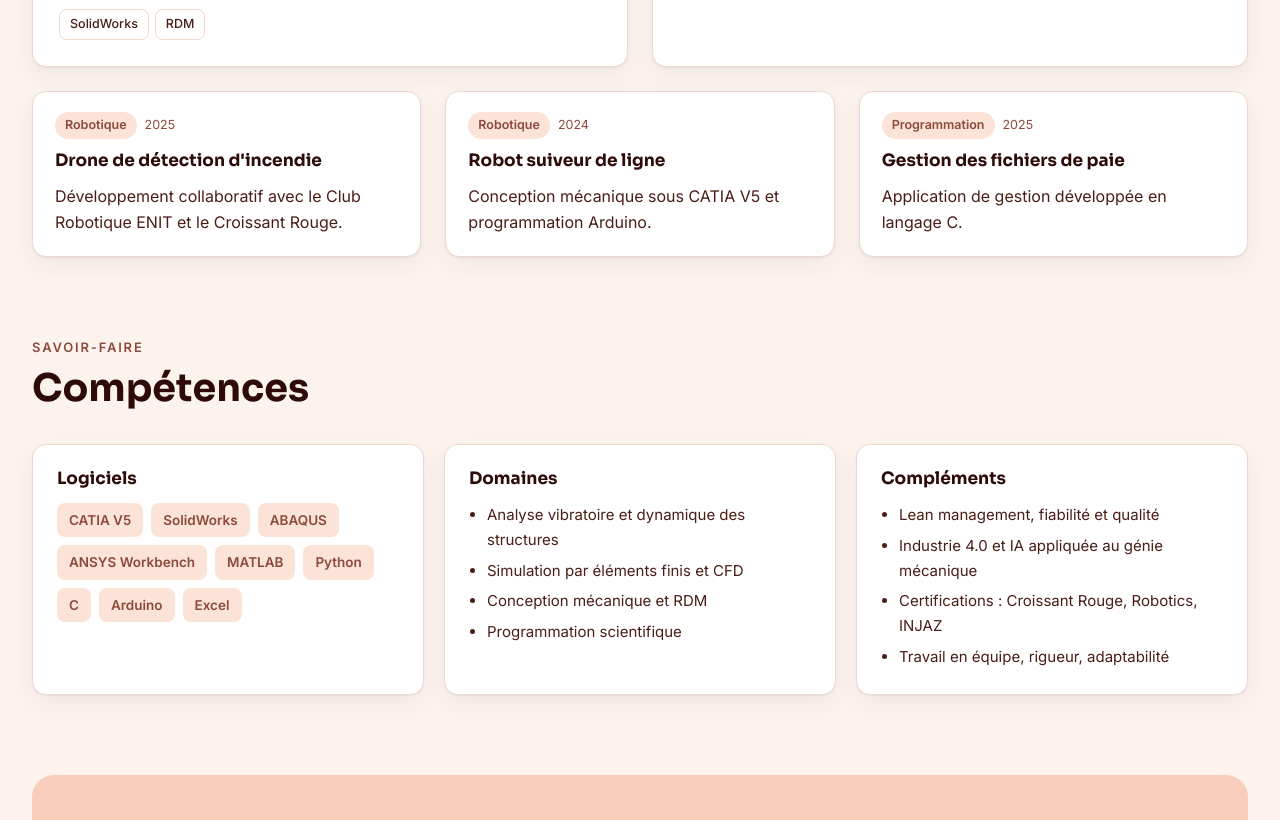
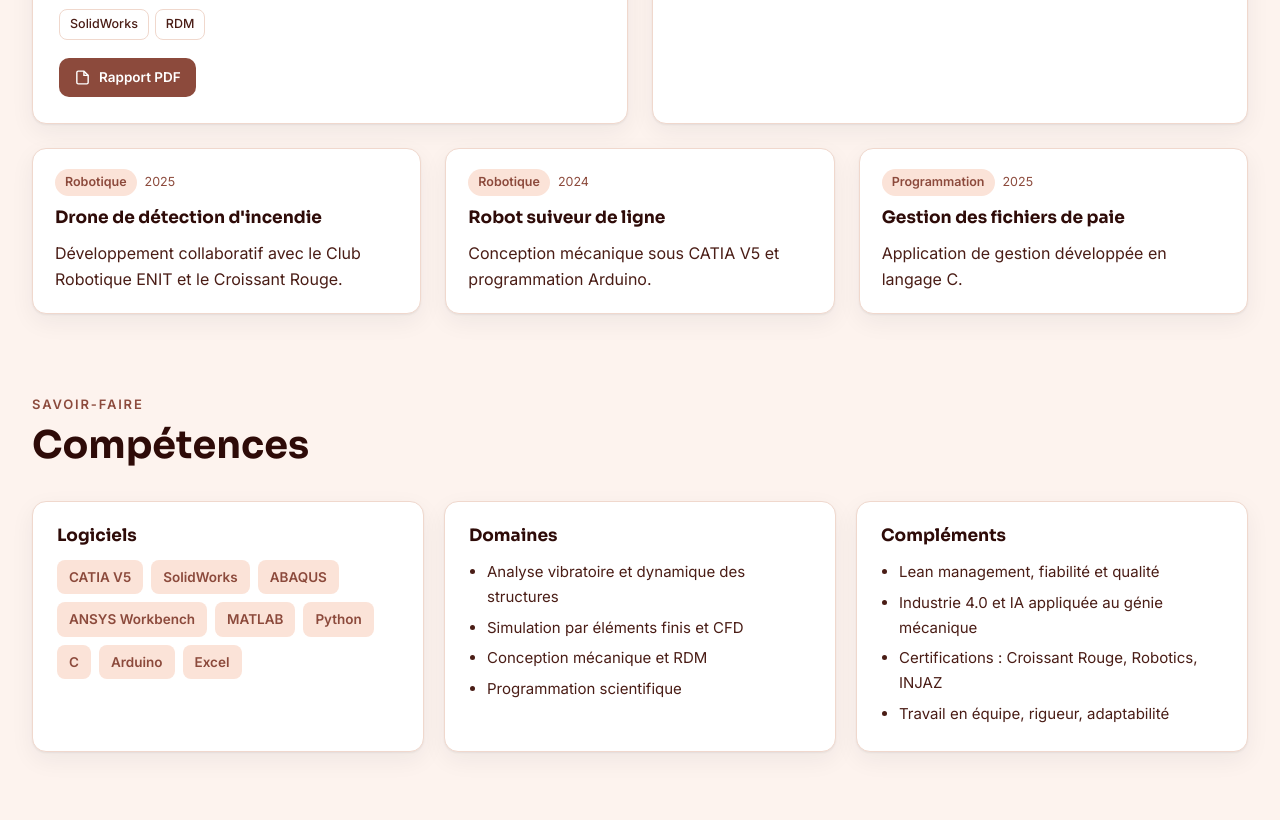
Before and after one commit to naghamgani-dotcom/naghamgani-dotcom.github.io, a plain HTML site: page index.html in a window 1280 px wide. Shown: the part 4939-5759 px from the top of the page. Drawn offline with Linux system fonts and the light colour scheme.

Commit message:
Ajout du rapport BE chariot

```diff
--- a/index.html
+++ b/index.html
@@ -341,6 +341,7 @@ footer{padding-block:32px;text-align:center;color:var(--muted);font-size:13.5px}
             <button type="button" data-full="chariot_plan.png"><img src="chariot_plan.png" alt="Mise en plan" loading="lazy"><span>Mise en plan</span></button>
           </div>
           <div class="tags"><span>SolidWorks</span><span>RDM</span></div>
+          <div class="actions"><a class="btn btn-primary btn-sm" href="Rapport_BE_chariot.pdf" target="_blank" rel="noopener"><svg viewBox="0 0 24 24" fill="none" stroke="currentColor" stroke-width="2"><path d="M14 3H6a2 2 0 0 0-2 2v14a2 2 0 0 0 2 2h12a2 2 0 0 0 2-2V9z"/><path d="M14 3v6h6"/></svg>Rapport PDF</a></div>
         </div>
       </article>
 
```
Also changed, not shown: 1 other file.
